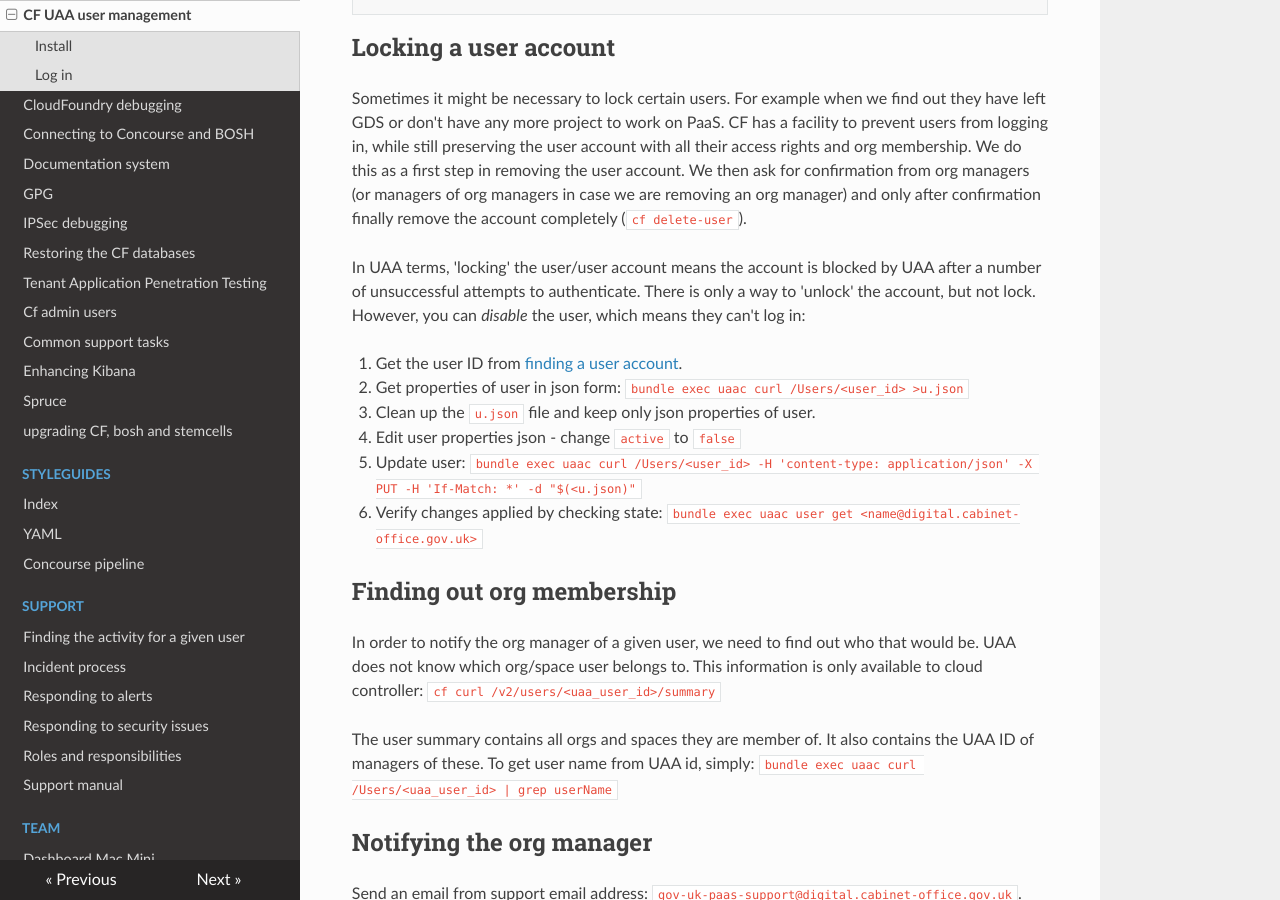
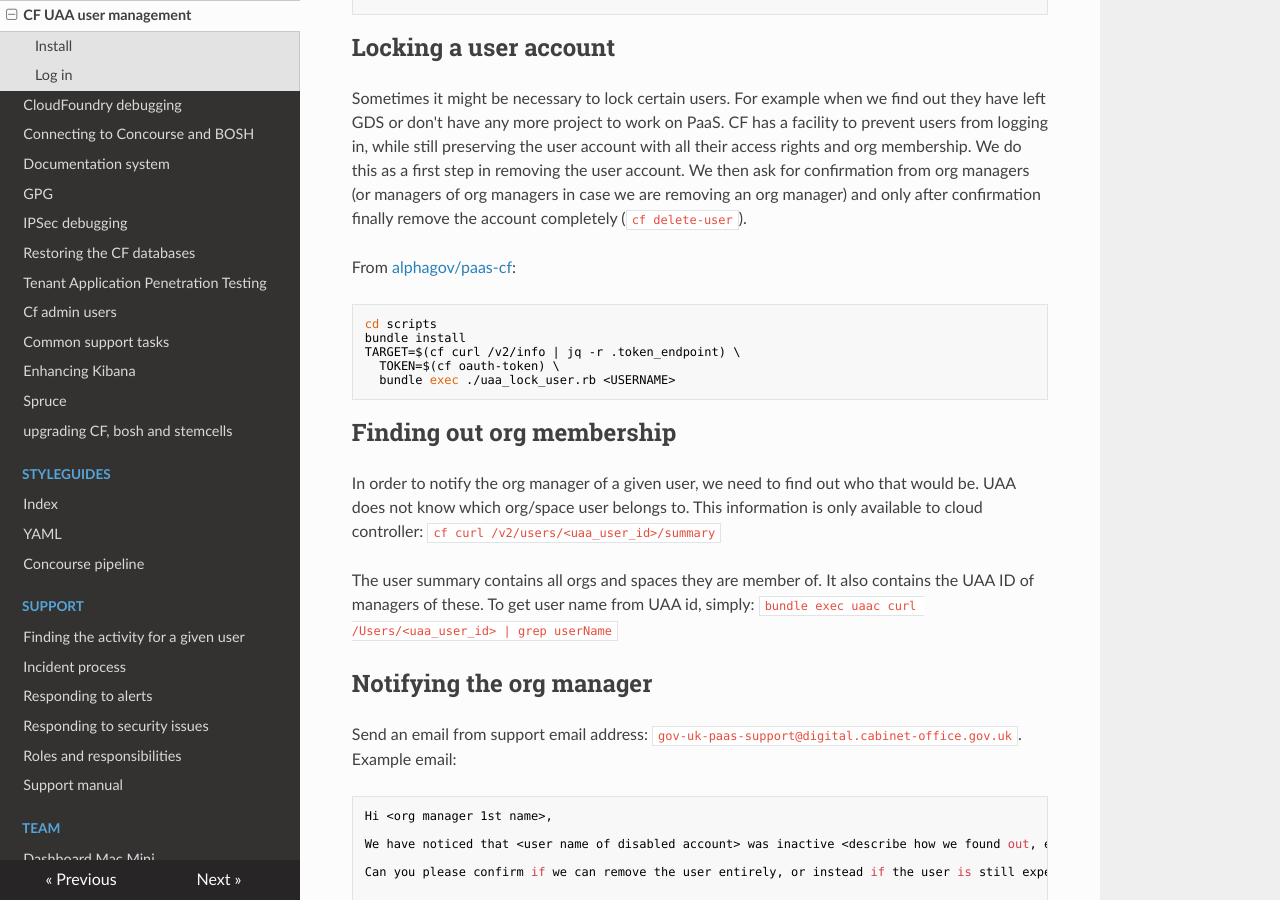
Before and after one commit to alphagov/paas-team-manual, an MkDocs documentation site: the page built from docs/guides/CF_UAA_user_management.md, in a window 1280 px wide and 900 px high, scrolled down 1391 px. Built offline with MkDocs 1.6.1, drawn with Linux system fonts in a browser that asks for light colours; nearby versions of some CDN libraries.

Commit message:
Reference new uaa_lock_user.rb script
Which replaces the previous instructions that were quite difficult to use.

````diff
--- a/docs/guides/CF_UAA_user_management.md
+++ b/docs/guides/CF_UAA_user_management.md
@@ -67,14 +67,14 @@ If you only know part of the username:
 
 Sometimes it might be necessary to lock certain users. For example when we find out they have left GDS or don't have any more project to work on PaaS. CF has a facility to prevent users from logging in, while still preserving the user account with all their access rights and org membership. We do this as a first step in removing the user account. We then ask for confirmation from org managers (or managers of org managers in case we are removing an org manager) and only after confirmation finally remove the account completely (`cf delete-user`).
 
-In UAA terms, 'locking' the user/user account means the account is blocked by UAA after a number of unsuccessful attempts to authenticate. There is only a way to 'unlock' the account, but not lock. However, you can _disable_ the user, which means they can't log in:
-
-1. Get the user ID from [finding a user account](#finding-a-user-account).
-1. Get properties of user in json form: `bundle exec uaac curl /Users/<user_id> >u.json`
-1. Clean up the `u.json` file and keep only json properties of user.
-1. Edit user properties json - change `active` to `false`
-1. Update user:  `bundle exec uaac curl /Users/<user_id> -H 'content-type: application/json' -X PUT -H 'If-Match: *' -d "$(<u.json)"`
-1. Verify changes applied by checking state: `bundle exec uaac user get <name@digital.cabinet-office.gov.uk>`
+From [alphagov/paas-cf](https://github.com/alphagov/paas-cf):
+```
+cd scripts
+bundle install
+TARGET=$(cf curl /v2/info | jq -r .token_endpoint) \
+  TOKEN=$(cf oauth-token) \
+  bundle exec ./uaa_lock_user.rb <USERNAME>
+```
 
 ## Finding out org membership
 
````
